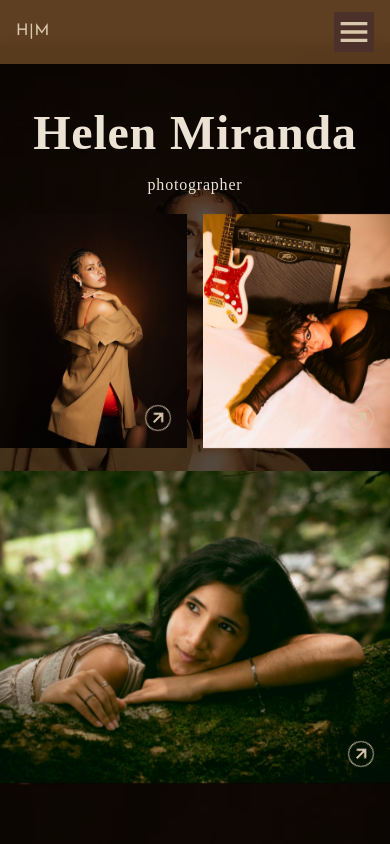
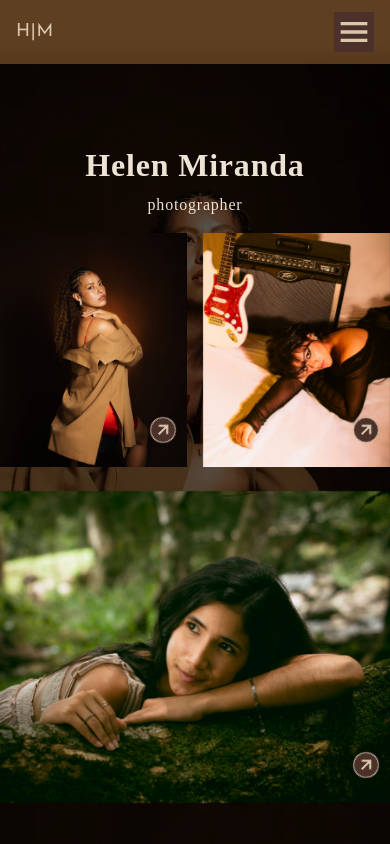
Before and after one commit to HelenMiranda00/Portafolio, a website: page index.html in a window 390 px wide. Shown: the top 844 px of the page. Drawn offline with Linux system fonts and the light colour scheme; a web font is replaced by a local one.

Commit message:
- modificaciones minimas en el header, home y index de la vercion mobile para mejorar la adaptacion a dispositivos mobiles.

```diff
--- a/style/headers.css
+++ b/style/headers.css
@@ -60,8 +60,6 @@ body {
 
 @media (max-width: 768px) {
     body {
-        padding-top: 5vh;
-        /* espacio para el header mobile */
 
         .header-desktop,
         .cta-box {
@@ -72,19 +70,21 @@ body {
             position: fixed;
             top: 0;
             height: 5vh;
-            width: 100%;
+            width: 100dvw;
             padding: 2rem 1rem;
-            backdrop-filter: blur(0.3rem);
-            -webkit-backdrop-filter: blur(0.3rem);
             z-index: 1000;
             display: flex;
             justify-content: space-between;
             align-items: center;
+            gap: 1rem;
+            backdrop-filter: blur(0.3rem);
+            -webkit-backdrop-filter: blur(0.3rem);
             background-color: var(--bg-mobile-menu);
 
             .name-icon {
                 display: flex;
                 align-items: center;
+                font-size: large;
                 color: var(--clr-20);
             }
 
@@ -93,13 +93,13 @@ body {
                 opacity: 1;
                 display: flex;
                 align-items: center;
-                background-color: var(--clr-80);
                 transition: opacity .3s;
 
                 svg {
                     width: 2.5rem;
                     height: 2.5rem;
                     fill: var(--clr-20);
+                    background-color: var(--clr-80);
                 }
             }
         }
--- a/style/home.css
+++ b/style/home.css
@@ -62,9 +62,11 @@
         position: relative;
         align-items: center;
         justify-content: center;
-        height: 95dvh;
+        height: 94dvh;
         width: 100%;
+        margin-top: 6vh;
         background: none;
+        overflow: hidden;
 
         /* imgen de home */
         .portada-home {
@@ -86,6 +88,7 @@
                 background-color: rgba(0, 0, 0, 0);
                 transition: background-color 1.5s ease-in-out;
 
+
                 /* grilla de fotos de home */
                 .photos {
                     display: grid;
@@ -95,6 +98,7 @@
                         'large-1 large-1'
                     ;
                     gap: 1rem;
+                    margin-top: 3.5rem;
                     opacity: 0;
                     transform: scale(0.5);
                     transition: all 1.5s ease-in-out;
@@ -132,9 +136,10 @@
 
                         figcaption {
                             position: absolute;
-                            bottom: 1.5rem;
-                            right: 1rem;
+                            bottom: 2rem;
+                            right: 0.7rem;
                             border: solid 1px var(--clr-20);
+                            background-color: var(--clr-80);
                             border-radius: 50%;
                             display: flex;
                             align-items: center;
--- a/style/index.css
+++ b/style/index.css
@@ -39,3 +39,17 @@ body {
         transform: scale(1);
     }
 }
+@media (max-width: 768px) {
+    body {
+        /* espacio para el header mobile*/
+        padding-bottom: 6vh;
+        h1,
+        h2,
+        h3,
+        h4,
+        h5,
+        h6 {
+            font-size: 2rem;
+        }
+    }
+}
```
